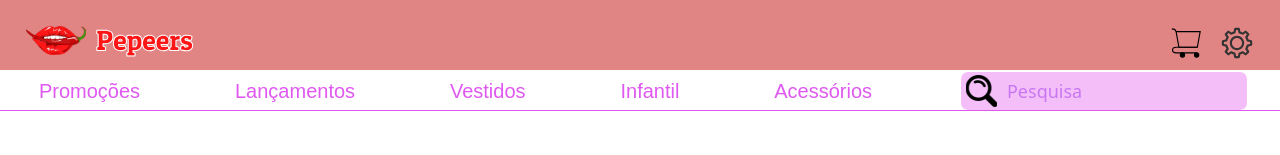
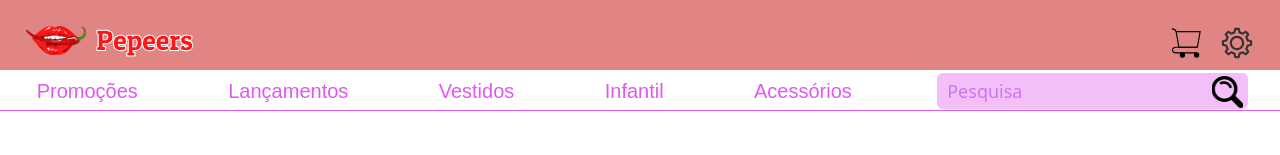
Before and after one commit to PauloBezz/Pepeers, a React (Vite) app: page / in a window 1280 px wide. Shown: the top 155 px of the page. Built offline with nearby package versions, Linux system fonts and the light colour scheme; a web font is replaced by a local one.

Commit message:
refactor: Search component

```diff
--- a/src/components/Search/index.jsx
+++ b/src/components/Search/index.jsx
@@ -4,9 +4,9 @@ import search from './Lupa.svg'
 export function Search() {
 
     return (
-        <article className='search-container'>
-            <button><img src={search} alt="" /></button>
+        <form className='search-container'>
             <input type="search" name='search' placeholder='Pesquisa' />
-        </article>
+            <button><img src={search} alt="Button" /></button>
+        </form>
     )
 }
--- a/src/components/Search/styles.css
+++ b/src/components/Search/styles.css
@@ -6,10 +6,10 @@
     width: fit-content;
     height: 38px;
     background-color: #F4BFF8;
-    justify-content: space-between;
     padding: 3px 5px;
     border-radius: 7px;
     gap: 5px;
+    border: 1px solid #FFF;
 }
 
 .search-container>button {
@@ -20,12 +20,10 @@
 
 .search-container>input {
     display: flex;
-    width: 100%;
     background-color: #F4BFF8;
     border: none;
     padding-left: 5px;
     font-size: 18px;
-    max-width: 240px;
     font-family: "Paprika", system-ui;
     font-weight: 400;
     font-style: normal;
@@ -44,10 +42,36 @@
 }
 
 @media screen and (max-width: 1040px) {
+    .search-container {
+        max-width: 150px;
+    }
 
     .search-container>input {
         font-size: 14px;
-        max-width: 100px;
+        max-width: 90px;
+    }
+}
+
+@media screen and (max-width: 650px) {
+
+    .search-container {
+        max-width: 300px;
     }
 
+    .search-container>input {
+        font-size: 14px;
+        max-width: 150px;
+    }
 }
+
+@media screen and (max-width: 440px) {
+
+    .search-container {
+        width: 160px;
+    }
+
+    .search-container>input {
+        font-size: 14px;
+        max-width: 110px;
+    }
+}
```
